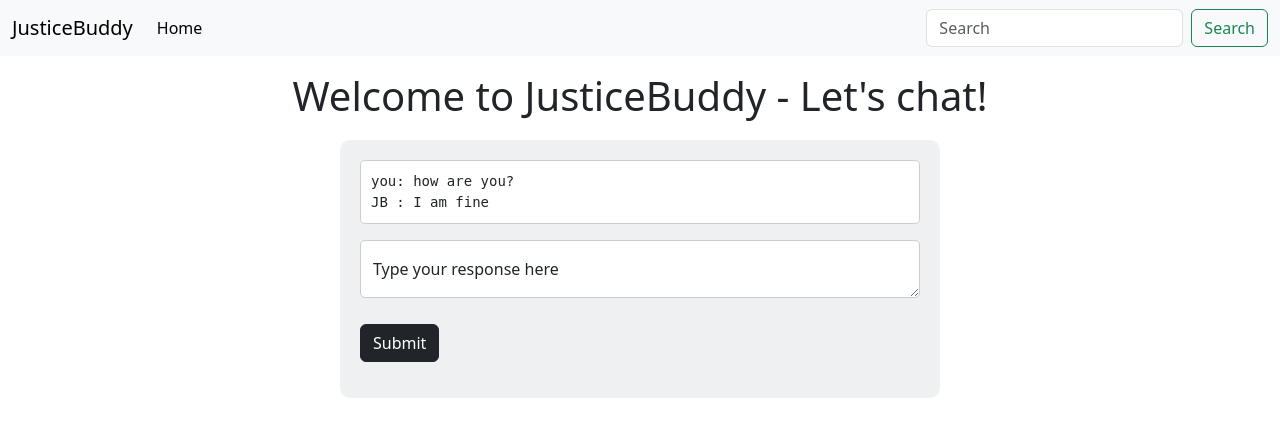
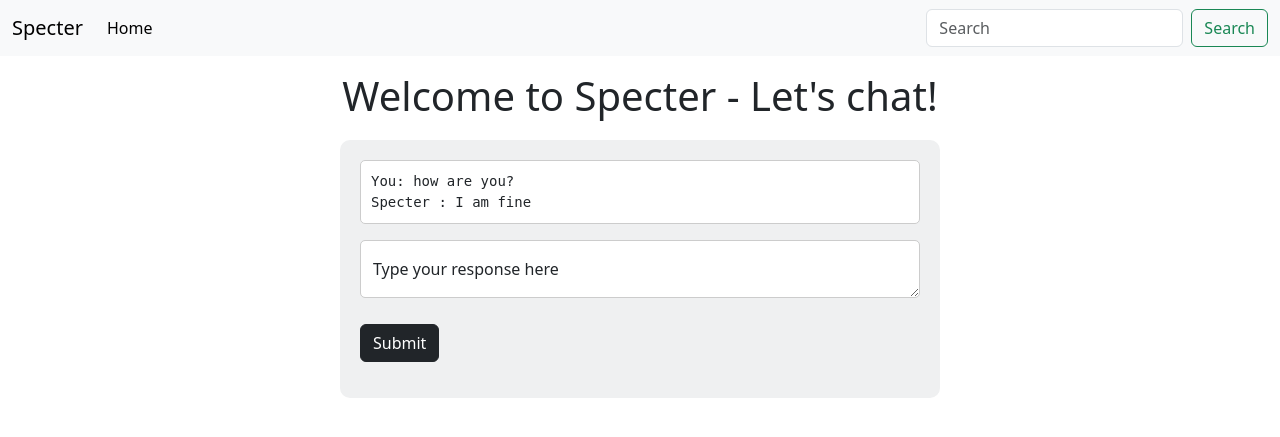
Before and after one commit to captain-nav/Specter, a Django app: page / in a window 1280 px wide. Shown: the top 437 px of the page. Run offline with Django 4.2, Linux system fonts and the light colour scheme.

Commit message:
Update index.html

```diff
--- a/templates/index.html
+++ b/templates/index.html
@@ -3,7 +3,7 @@
   <head>
     <meta charset="utf-8">
     <meta name="viewport" content="width=device-width, initial-scale=1">
-    <title>JusticeBuddy - chatbot created using OpenAI API</title>
+    <title>Specter - chatbot created using OpenAI API</title>
     <link href="https://cdn.jsdelivr.net/npm/bootstrap@5.3.2/dist/css/bootstrap.min.css" rel="stylesheet" integrity="sha384-T3c6CoIi6uLrA9TneNEoa7RxnatzjcDSCmG1MXxSR1GAsXEV/Dwwykc2MPK8M2HN" crossorigin="anonymous">
     <style>
       /* Add some custom CSS for the chat-like interface */
@@ -42,7 +42,7 @@
   <body>
     <nav class="navbar navbar-expand-lg bg-body-tertiary">
       <div class="container-fluid">
-        <a class="navbar-brand" href="#">JusticeBuddy</a>
+        <a class="navbar-brand" href="#">Specter</a>
         <button class="navbar-toggler" type="button" data-bs-toggle="collapse" data-bs-target="#navbarSupportedContent" aria-controls="navbarSupportedContent" aria-expanded="false" aria-label="Toggle navigation">
           <span class="navbar-toggler-icon"></span>
         </button>
@@ -60,13 +60,13 @@
       </div>
     </nav>
     <div class="container">
-      <h1 class="text-center my-3">Welcome to JusticeBuddy - Let's chat!</h1>
+      <h1 class="text-center my-3">Welcome to Specter - Let's chat!</h1>
     </div>
     <div class="container">
       <div class="chat" style="background-color: #eff0f1;">
         <pre id="prompt">
-          you: how are you?
-          JB : I am fine
+          You: how are you?
+          Specter : I am fine
         </pre>
         <div class="form-floating">
           <textarea class="form-control" placeholder="Leave a comment here" id="typedPrompt" onkeydown="if (event.key === 'Enter') { event.preventDefault(); document.getElementById('submit').click(); }"></textarea>
```
